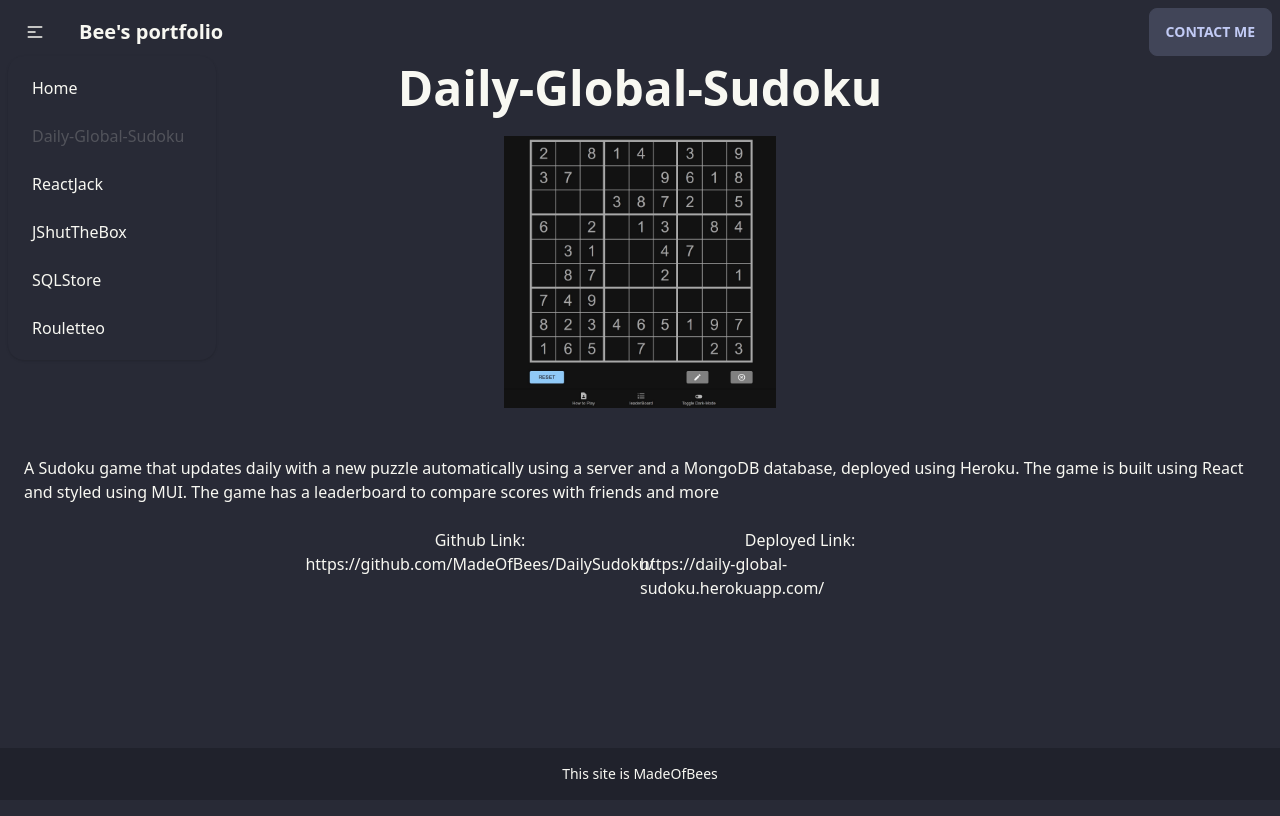
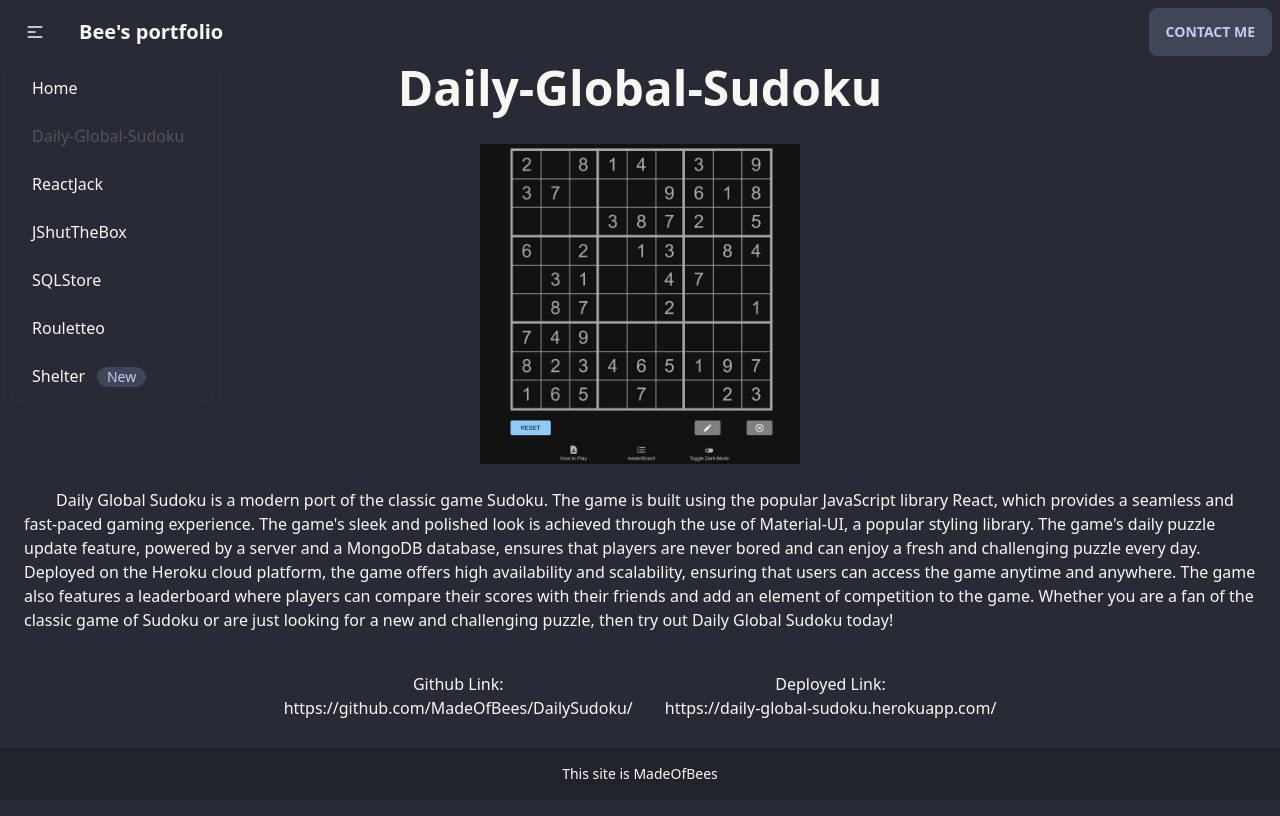
Before and after one commit to MadeOfBees/NextJSPortfolio, a Next.js app: page /projects/Daily-Global-Sudoku in a window 1280 px wide. Both pictures are taken after a click on the label 35 px from the left and 32 px from the top of the page. Built offline with nearby package versions, Linux system fonts and the light colour scheme.

Commit message:
project format update

```diff
--- a/public/projects.json
+++ b/public/projects.json
@@ -1,14 +1,14 @@
 [
     {
         "name": "Daily-Global-Sudoku",
-        "pageContent" : "A Sudoku game that updates daily with a new puzzle automatically using a server and a MongoDB database, deployed using Heroku. The game is built using React and styled using MUI. The game has a leaderboard to compare scores with friends and more",
+        "pageContent" : "Daily Global Sudoku is a modern port of the classic game Sudoku. The game is built using the popular JavaScript library React, which provides a seamless and fast-paced gaming experience. The game's sleek and polished look is achieved through the use of Material-UI, a popular styling library. The game's daily puzzle update feature, powered by a server and a MongoDB database, ensures that players are never bored and can enjoy a fresh and challenging puzzle every day. Deployed on the Heroku cloud platform, the game offers high availability and scalability, ensuring that users can access the game anytime and anywhere. The game also features a leaderboard where players can compare their scores with their friends and add an element of competition to the game. Whether you are a fan of the classic game of Sudoku or are just looking for a new and challenging puzzle, then try out Daily Global Sudoku today!",
         "image": "Daily-Global-Sudoku.jpg",
         "githubLink": "https://github.com/MadeOfBees/DailySudoku/",
         "deployedLink": "https://daily-global-sudoku.herokuapp.com/"
     },
     {
         "name": "ReactJack",
-        "pageContent" : "A JavaScript port of the classic card game blackjack, built using the React framework and Material UI.",
+        "pageContent" : "Built with the React framework, Reactjack is a JS port of the classic game Blackjack, The design is minimal and like all my other newer webapps supports both light and dark modes thanks to the use of Material UI. Whether you're a seasoned Blackjack player or just looking to try something new, this game offers hours of entertainment and challenge. The game is also fully responsive, so you can play it on your phone, tablet or desktop, so give it a try today!",
         "image": "ReactJack.jpg",
         "githubLink": "https://github.com/MadeOfBees/ReactJack",
         "deployedLink": "https://madeofbees.github.io/ReactJack/"
@@ -22,7 +22,7 @@
     },
     {
         "name":"SQLStore",
-        "pageContent":"A simplestorefront backend made with Sequelize/MySql, Express and NodeJS. No front end, just a REST API.",
+        "pageContent":"This simple storefront is built with Sequelize/MySQL, Express, and NodeJS, making it a powerful and efficient platform for all your store's needs. This backend is designed to be a REST API, providing easy access to all the essential features of an online store, without the need for a front-end interface.",
         "image":"SQLStore.jpg",
         "githubLink":"https://github.com/MadeOfBees/SQLStore"
     },
@@ -32,5 +32,12 @@
         "image":"Rouletteo.jpg",
         "githubLink":"https://github.com/MadeOfBees/Rouletteo",
         "deployedLink":"https://madeofbees.github.io/Rouletteo/"
+    },
+    {
+        "name":"Shelter",
+        "pageContent":"A game I'm working on that's still in the early stages. Using the full MERN stack, with a MongoDB database, Express server, React/NextJS/Tailwind/DasiyUI front end and NodeJS backend.",
+        "image":"Upcoming-survival-game.jpg",
+        "githubLink":"https://github.com/MadeOfBees/Shelter",
+        "new" : true
     }
 ]
--- a/src/Components/navbar.tsx
+++ b/src/Components/navbar.tsx
@@ -25,12 +25,16 @@ export default function Navbar({ without }: NavbarProps) {
     document.documentElement.setAttribute("data-theme", nextTheme);
   };
   const [projectNames, setProjectNames] = React.useState([]);
+  const [newProjectNames, setNewProjectNames] = React.useState([]);
+
   React.useEffect(() => {
     fetch("/projects.json")
       .then((response) => response.json())
-      .then((data) =>
-        setProjectNames(data.map((item: { name: string }) => item.name))
-      );
+      .then((data) => {
+        const newProjects = data.filter((item: { new: boolean }) => item.new);
+        setProjectNames(data.map((item: { name: string }) => item.name));
+        setNewProjectNames(newProjects.map((item: { name: string }) => item.name));
+      });
   }, []);
 
   return (
@@ -64,7 +68,11 @@ export default function Navbar({ without }: NavbarProps) {
             {projectNames.map((project, index) => (
               <li key={index} className={without === project ? "disabled" : ""}>
                 <Link href={`/projects/${project}`}>
-                  <p>{project}</p>
+                  <p>
+                    {newProjectNames.includes(project)
+                      ? <div>{project}⠀<span className="badge">New</span></div>
+                      : project}
+                  </p>
                 </Link>
               </li>
             ))}
--- a/src/pages/projects/[id].tsx
+++ b/src/pages/projects/[id].tsx
@@ -4,7 +4,6 @@ import Head from "next/head";
 import Navbar from "../../Components/navbar";
 import Footer from "../../Components/footer";
 import projectsData from "../../../public/projects.json";
-
 
 const ProjectPage = () => {
   const idString = useRouter().query.id as string;
@@ -18,8 +17,12 @@ const ProjectPage = () => {
   React.useEffect(() => {
     if (!project) return;
     setPageHeader(project.name);
-    project.pageContent ? setPageContent(project.pageContent) : setPageContent("");
-    project.githubLink ? setGithubLink(project.githubLink) : setGithubLink("https://github.com/MadeOfBees");
+    project.pageContent
+      ? setPageContent(project.pageContent)
+      : setPageContent("");
+    project.githubLink
+      ? setGithubLink(project.githubLink)
+      : setGithubLink("https://github.com/MadeOfBees");
     project.deployedLink ? setDeployedLink(project.deployedLink) : null;
     setPageImage(`/images/${project.image}`);
   }, [project]);
@@ -33,35 +36,33 @@ const ProjectPage = () => {
         <link rel="icon" href="/favicon.ico" />
       </Head>
       <Navbar without={idString} />
-      <main className="flex flex-col items-center justify-center">
-        <h1 className="text-5xl font-bold">{pageHeader}</h1>
-        <div className="w-1/4 p-6">
+      <main className="flex flex-col items-center justify-center mb-20">
+        <h1 className="text-5xl font-bold text-center mb-8"
+        >{pageHeader}</h1>
+        <div className="w-3/4 h-3/4 md:w-1/2 md:h-1/2 lg:w-1/3 lg:h-1/3 xl:w-1/4 xl:h-1/4" style={{ maxWidth: "500px" }}>
           <img
             className="w-full h-full object-cover"
             src={pageImage}
             alt={pageHeader}
           />
         </div>
-        <p className="p-6">{pageContent}</p>
-        {deployedLink ? (
-          <div className="flex flex-row justify-center w-1/2 h-1/4">
-            <div className="flex flex-col items-center justify-center w-1/2 h-full">
-              {githubLink ? <h4>Github Link:</h4> : <h4></h4>}
-              <a href={githubLink}>{githubLink}</a>
-            </div>
-            <div className="flex flex-col items-center justify-center w-1/2 h-full">
-              {deployedLink ? <h4>Deployed Link:</h4> : <h4></h4>}
+        <p className="p-6" style={{ textIndent: "2em" }}>
+          {pageContent}
+        </p>
+        <div className="flex flex-col md:flex-row justify-center items-center">
+          <div className="p-2 m-2" style={{ textAlign: "center" }}>
+            Github Link:
+            <br />
+            <a href={githubLink}>{githubLink}</a>
+          </div>
+          {deployedLink ? (
+            <div className="p-2 m-2" style={{ textAlign: "center" }}>
+              Deployed Link:
+              <br />
               <a href={deployedLink}>{deployedLink}</a>
             </div>
-          </div>
-        ) : (
-          <div className="flex flex-row justify-center w-1/2 h-1/4">
-            <div className="flex flex-col items-center justify-center w-full h-full">
-              {githubLink ? <h4>Github Link:</h4> : <h4></h4>}
-              <a href={githubLink}>{githubLink}</a>
-            </div>
-          </div>
-        )}
+          ) : null}
+        </div>
       </main>
       <Footer />
     </>
```
Also changed, not shown: public/images/Upcoming-survival-game.jpg (added).
